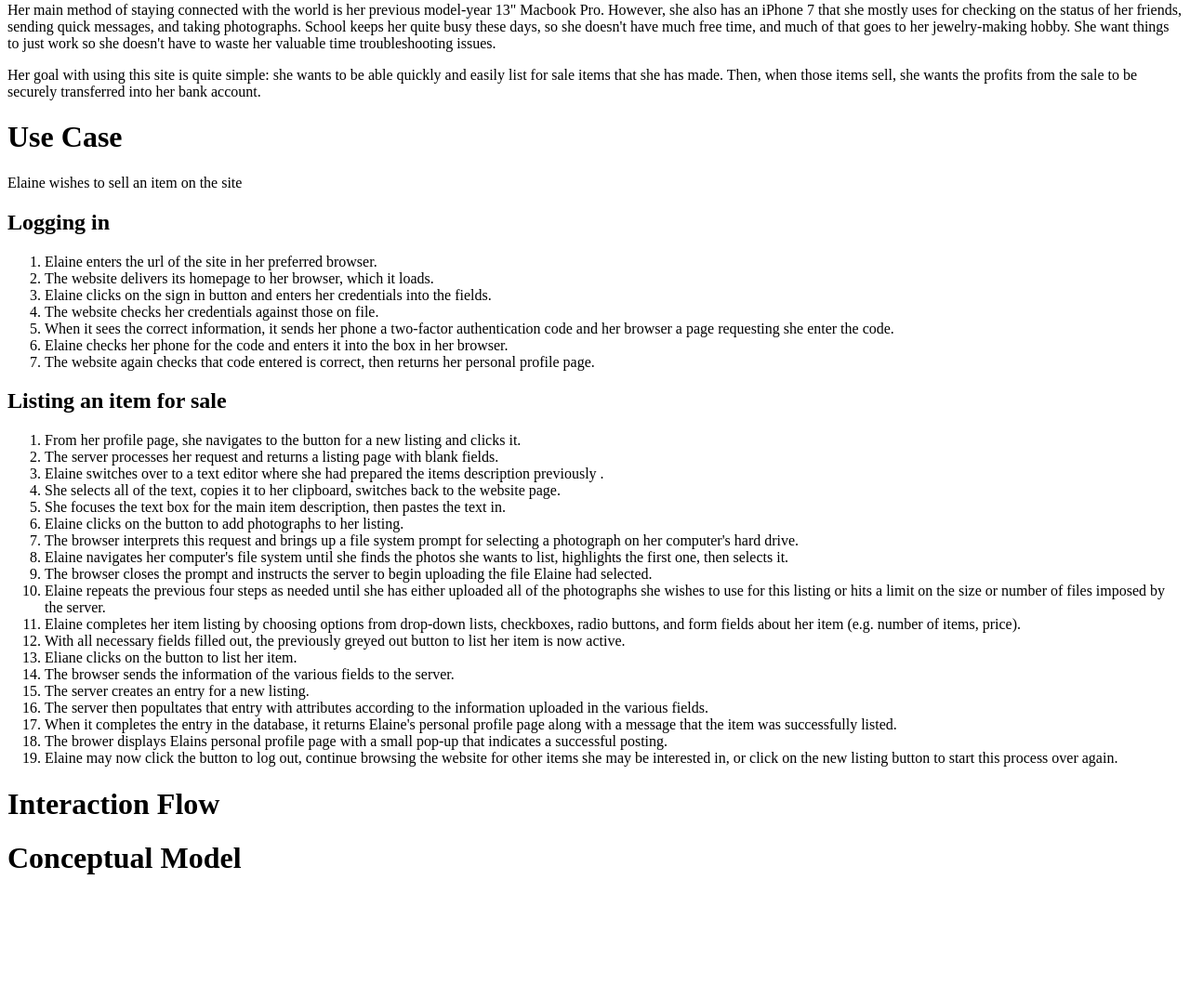
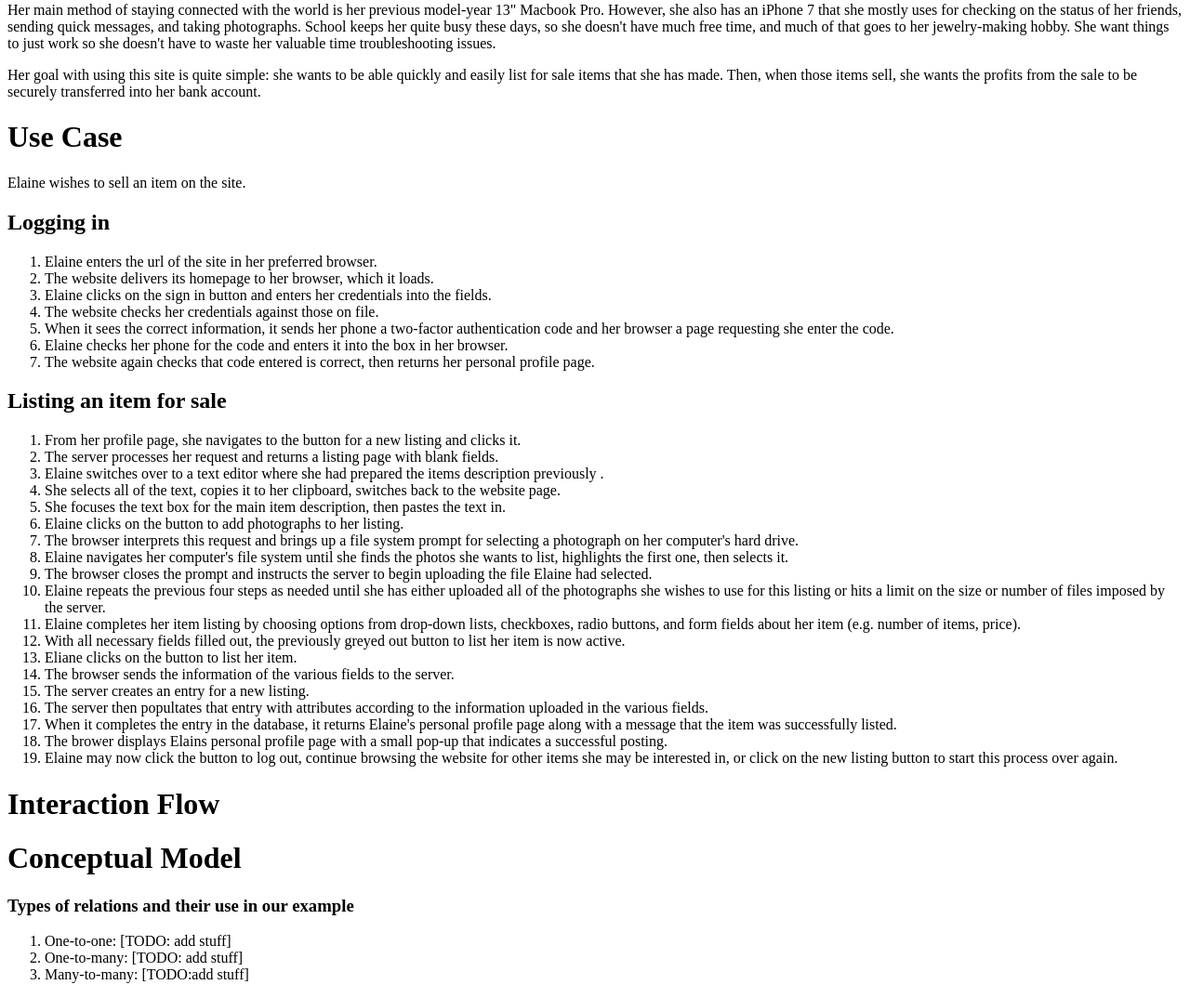
Before and after one commit to adubois85/data-design-etsy, a PHP site: page / in a window 1280 px wide. Shown: the part 148-1222 px from the top of the page at 93% size. Before the commit the page ends 1089 px from the top, so only its background shows below. Run offline with PHP 8.4, Linux system fonts and the light colour scheme.

Commit message:
Added basic conceptional model

```diff
--- a/index.php
+++ b/index.php
@@ -26,7 +26,7 @@
 				transferred into her bank account.
 			</p>
 		<h1>Use Case</h1>
-			<header>Elaine wishes to sell an item on the site</header>
+			<header>Elaine wishes to sell an item on the site.</header>
 
 				<h2>Logging in</h2>
 					<ol>
@@ -78,6 +78,11 @@
 		<h1>Interaction Flow</h1>
 
 		<h1>Conceptual Model</h1>
-
+			<h3>Types of relations and their use in our example</h3>
+				<ol>
+					<li>One-to-one: [TODO: add stuff]</li>
+					<li>One-to-many: [TODO: add stuff]</li>
+					<li>Many-to-many: [TODO:add stuff]</li>
+				</ol>
 	</body>
 </html>
```
